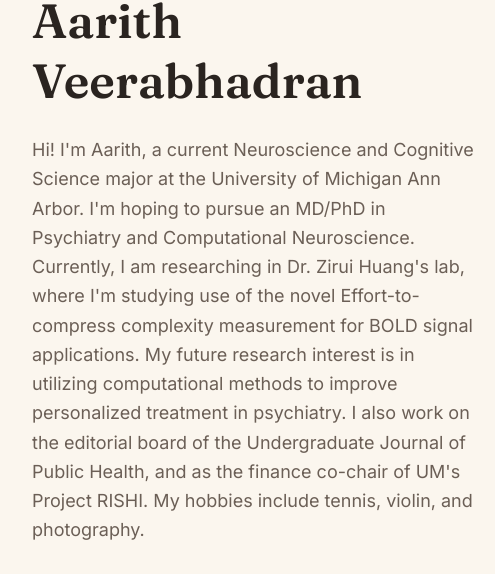
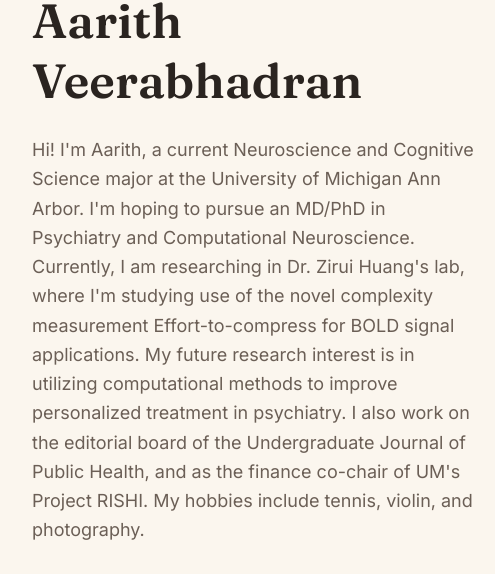
Before and after one commit to aarithv/aarithv.github.io, an Astro site: page / in a window 1280 px wide. Shown: the part 178-752 px from the top of the page, 184-679 px from the left. Built offline with nearby package versions, Linux system fonts and the light colour scheme; Astro itself is replaced by a stand-in of ours.

Commit message:
please work

```diff
--- a/src/pages/index.astro
+++ b/src/pages/index.astro
@@ -47,7 +47,7 @@ const explore = [
       <p class="mt-6 max-w-md text-lg leading-relaxed text-ink-soft">
         Hi! I'm Aarith, a current Neuroscience and Cognitive Science major at the University of Michigan Ann Arbor.
         I'm hoping to pursue an MD/PhD in Psychiatry and Computational Neuroscience. Currently, I am researching in Dr.
-        Zirui Huang's lab, where I'm studying use of the novel Effort-to-compress complexity measurement for BOLD signal
+        Zirui Huang's lab, where I'm studying use of the novel complexity measurement Effort-to-compress for BOLD signal
         applications. My future research interest is in utilizing computational methods to improve personalized
         treatment in psychiatry. I also work on the editorial board of the Undergraduate Journal of Public Health,
         and as the finance co-chair of UM's Project RISHI. My hobbies include tennis, violin, and photography.
```
